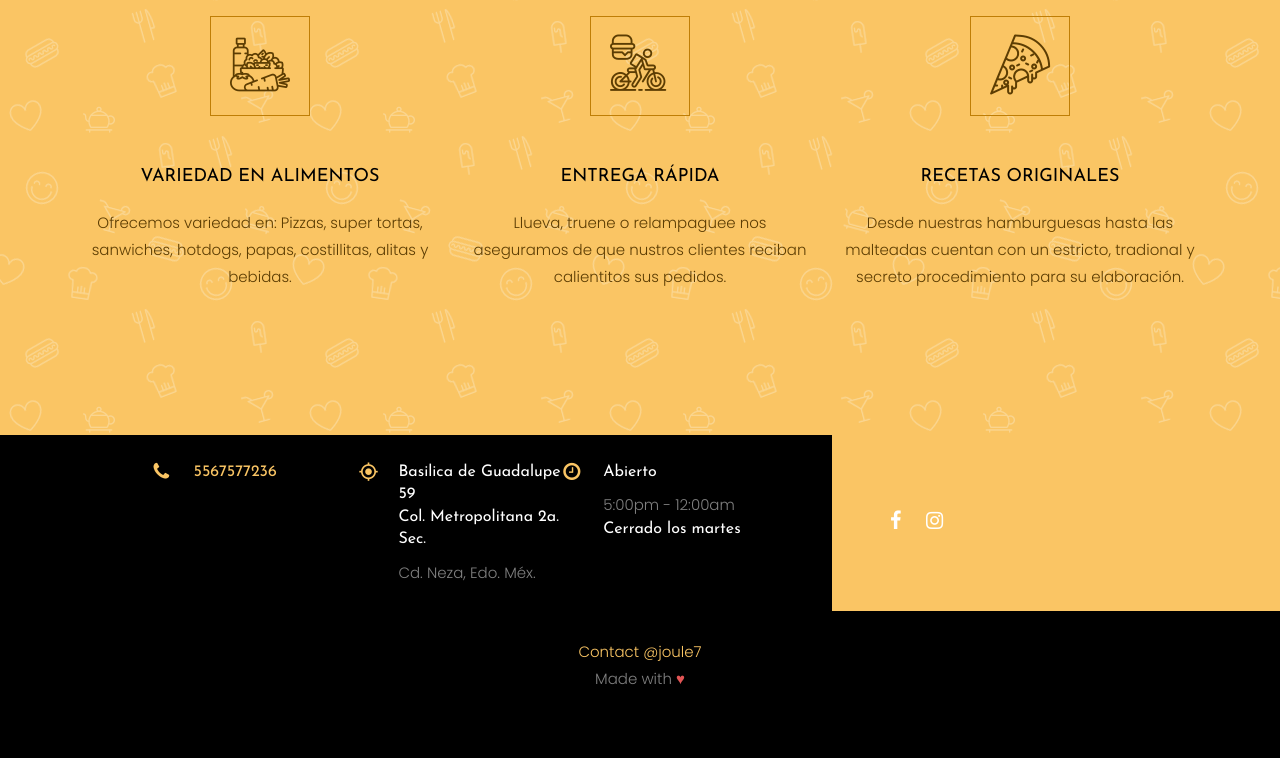
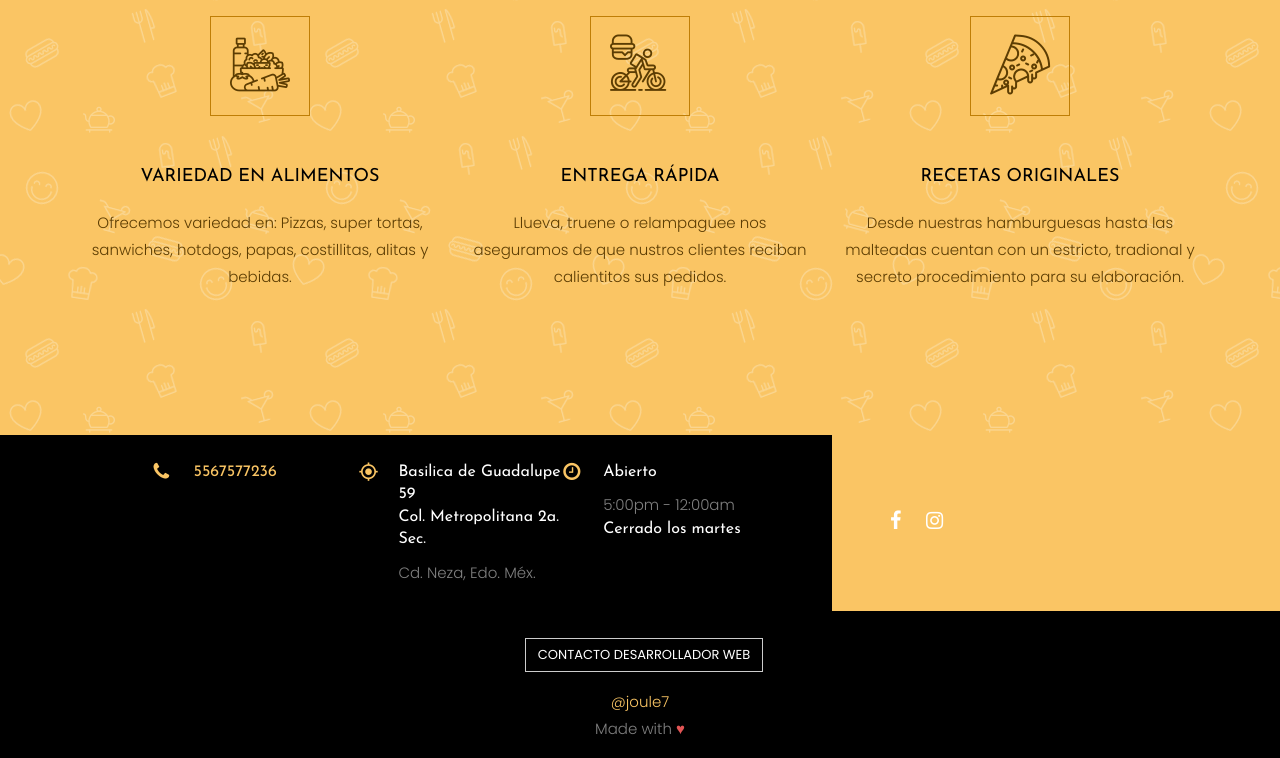
Before and after one commit to pizzasniche/pizzasniche.github.io, a plain HTML site: page index.html in a window 1280 px wide. Shown: the part 1915-2673 px from the top of the page. Before the commit the page ends 2623 px from the top, so only its background shows below. Drawn offline with Linux system fonts and the light colour scheme; files whose address does not match are found by name.

Commit message:
Update site

```diff
--- a/index.html
+++ b/index.html
@@ -919,7 +919,8 @@
     <footer>
       <center>
         <br>
-        <a class="github-button" href="https://github.com/joule7" data-color-scheme="no-preference: dark; light: dark; dark: dark;" aria-label="Follow @joule7 on GitHub">Contact @joule7</a>
+        <p><a href="mailto:juliocesarmt7@gmail.com" class="ml-2 btn btn-white btn-outline-white">CONTACTO DESARROLLADOR WEB</a></p>
+        <a class="github-button" href="https://github.com/joule7" data-color-scheme="no-preference: dark; light: dark; dark: dark;" aria-label="Follow @joule7 on GitHub"> @joule7</a>
         <p>Made with <span style="color: #e25555;">&hearts;</span></p>
       </center>
     </footer>
```
